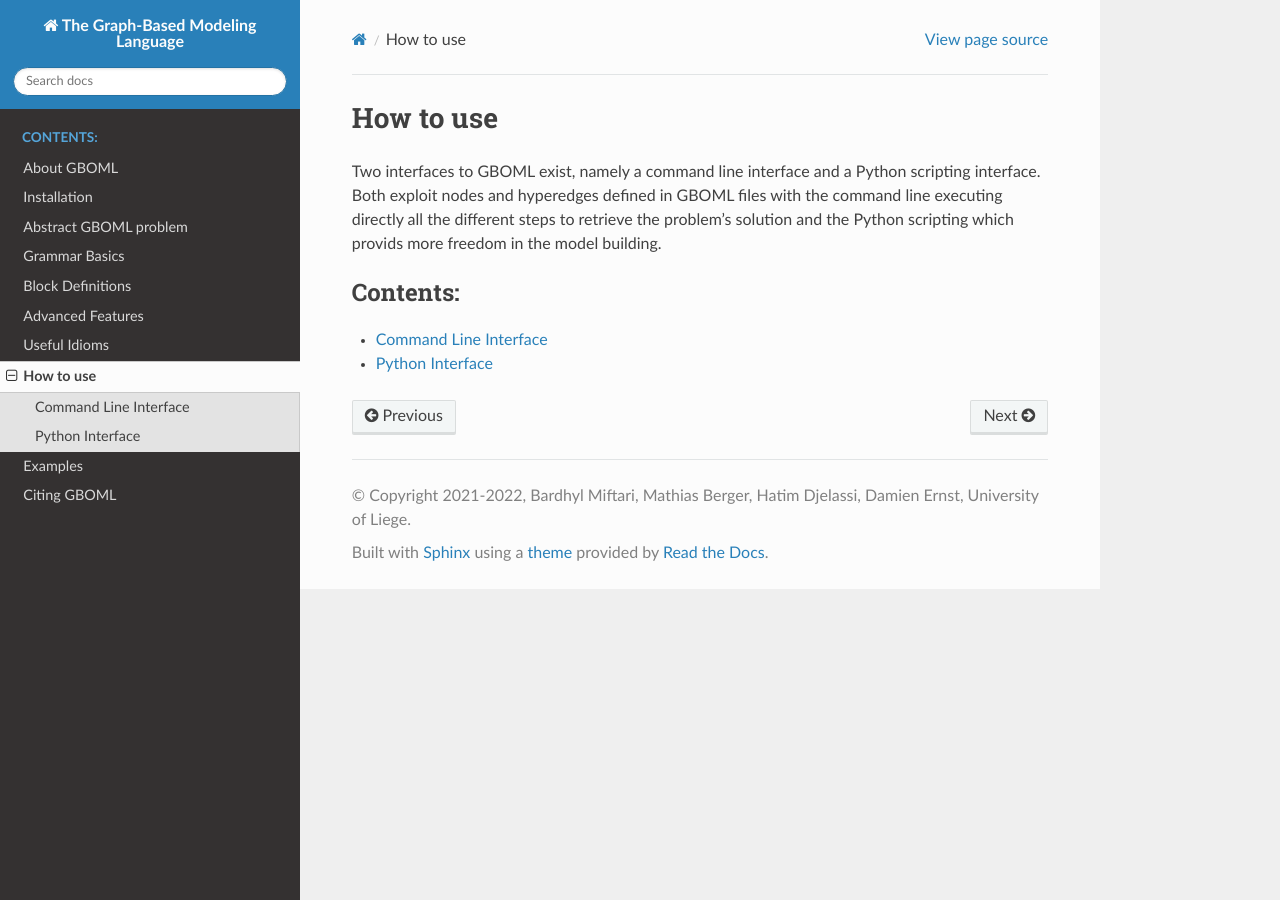
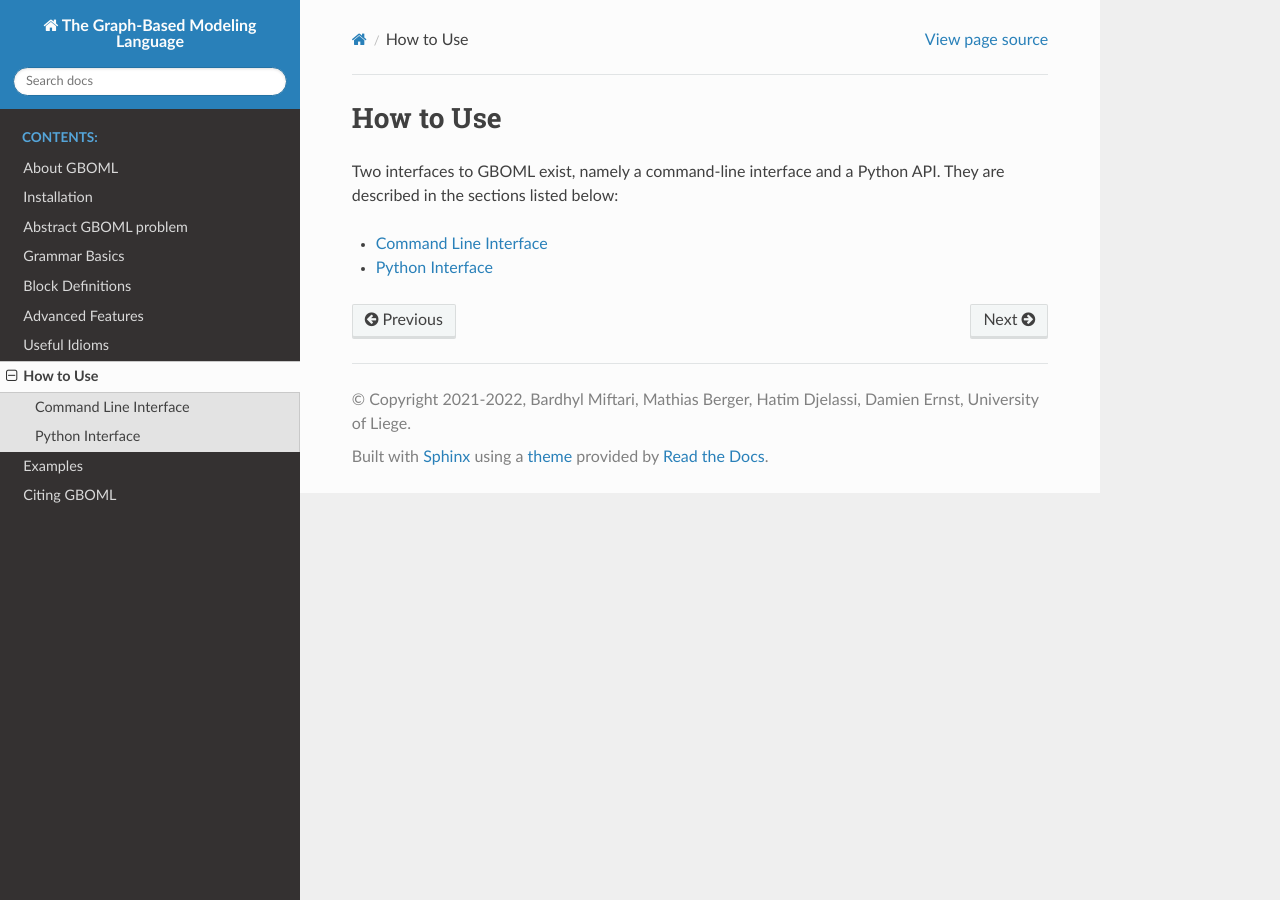
Before and after one commit to MathiasPBerger/gboml-docs-test, a Sphinx documentation site: the page built from docs/source/how_to_use.rst, in a window 1280 px wide. Built offline with Sphinx 7.4.7 and the Read the Docs theme 2.0.0, drawn with Linux system fonts in a browser that asks for light colours; pages that are not in the unit, such as notebooks, are missing from menus.

Commit message:
Minor changes to how to use, command line interface, and import sections.

```diff
--- a/docs/source/commandline.rst
+++ b/docs/source/commandline.rst
@@ -95,4 +95,4 @@
 
 	--output <output_filename>
 
-where :math:`\texttt{<output_filename>}` is the output filename once the extension (either CSV or JSON) is chosen. The default output name is the name of the GBOML file with the addition of the date and chosen extension.
+where :math:`\texttt{<output_filename>}` is the output filename without the extension (CSV or JSON). The default output name is the name of the GBOML file with the date and chosen extension.
--- a/docs/source/examples.rst
+++ b/docs/source/examples.rst
@@ -3,7 +3,7 @@
 
 This section describes three examples. The first example deals with a microgrid system design problem and illustrates the basic features of GBOML.
 The second example is more sophisticated and focuses on a remote carbon-neutral fuel supply chain planning problem.
-Finally, the third example is based on a hypothetical problem illustrating the Python API.
+Finally, the third example is based on a hypothetical problem and illustrates the Python API.
 
 .. toctree::
    :maxdepth: 3
--- a/docs/source/how_to_use.rst
+++ b/docs/source/how_to_use.rst
@@ -1,11 +1,10 @@
-How to use
+How to Use
 ==========
 
-Two interfaces to GBOML exist, namely a command line interface and a Python scripting interface. Both exploit nodes and hyperedges defined in GBOML files with the command line executing directly all the different steps to retrieve the problem's solution and the Python scripting which provids more freedom in the model building.
+Two interfaces to GBOML exist, namely a command-line interface and a Python API. They are described in the sections listed below:
 
 .. toctree::
    :maxdepth: 3
-   :caption: Contents:
 
    ./commandline.rst
    ./python_interface.rst
--- a/docs/source/component_imports.rst
+++ b/docs/source/importing_nodes.rst
@@ -1,5 +1,5 @@
-Component Imports
------------------
+Importing Nodes
+---------------
 
 A node can also be declared by importing it from another GBOML file by using the following rules,
 
```
